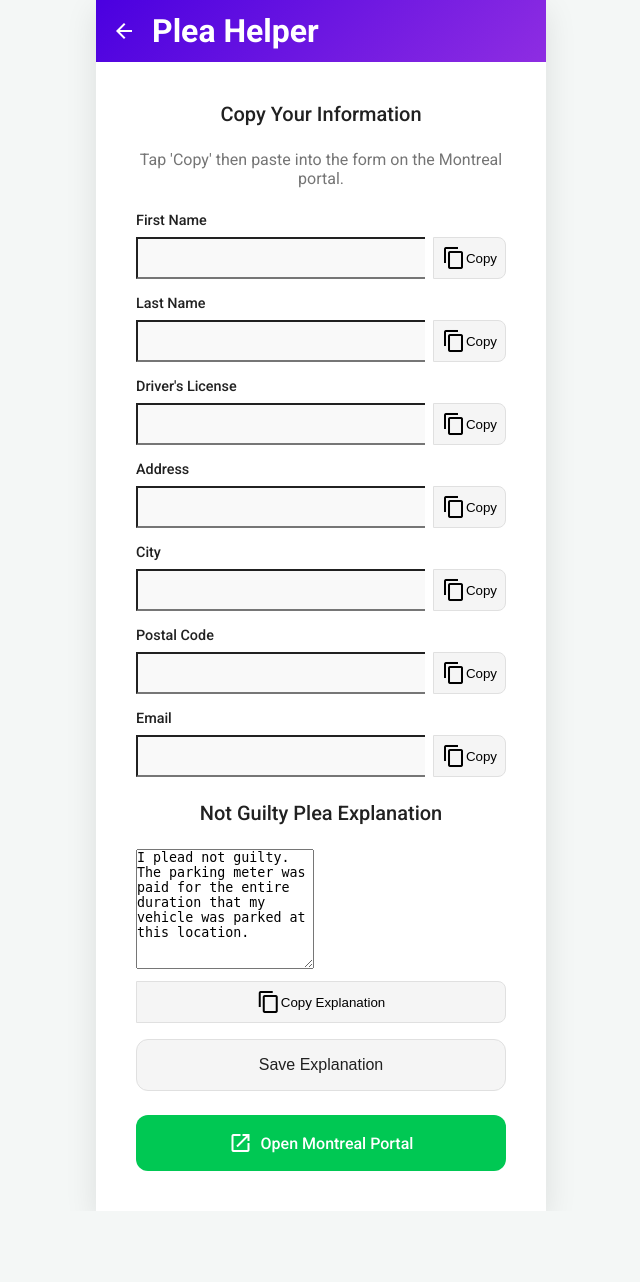
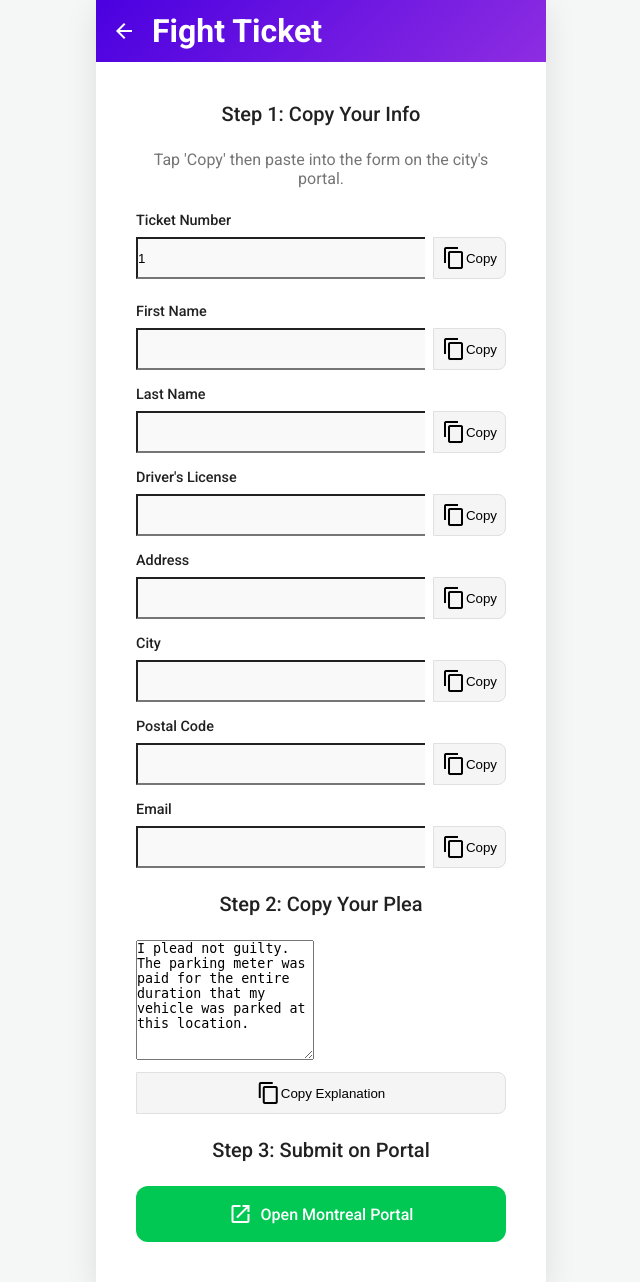
Before and after one commit to Aamm5845/parking-ticket-app-v3, a Flask app: page /plea-helper/1 in a window 1280 px wide. Shown: the whole page, without its empty margins (319-959 px from the left). Before the commit the page ends 1171 px from the top, so only its background shows below. Run offline with Flask 3, Linux system fonts and the light colour scheme; the visitor is signed in with stand-in values (Sample User, id 1).

Commit message:
Update plea_helper.html

```diff
--- a/templates/plea_helper.html
+++ b/templates/plea_helper.html
@@ -11,80 +11,85 @@
     <div class="app-container">
         <header class="app-header">
              <a href="{{ url_for('index') }}" class="back-button"><span class="material-icons">arrow_back</span></a>
-             <h1 style="margin-left: 1rem;">Plea Helper</h1>
+             <h1 style="margin-left: 1rem;">Fight Ticket</h1>
         </header>
         <main class="app-main">
             <div class="action-card">
-                <h2>Copy Your Information</h2>
-                <p class="helper-subtitle">Tap 'Copy' then paste into the form on the Montreal portal.</p>
+                <h2>Step 1: Copy Your Info</h2>
+                <p class="helper-subtitle">Tap 'Copy' then paste into the form on the city's portal.</p>
 
-                <!-- Profile Information -->
+                <div class="copy-group">
+                    <label>Ticket Number</label>
+                    <div class="copy-item">
+                        <input type="text" value="{{ ticket_number }}" readonly id="copy-ticket_number">
+                        <button class="copy-btn" data-target="copy-ticket_number"><span class="material-icons">content_copy</span> Copy</button>
+                    </div>
+                </div>
+                <div class="divider"></div>
+
                 <div class="copy-group">
                     <label>First Name</label>
                     <div class="copy-item">
-                        <input type="text" value="{{ profile.first_name }}" readonly>
-                        <button class="copy-btn"><span class="material-icons">content_copy</span> Copy</button>
+                        <input type="text" value="{{ profile.first_name }}" readonly id="copy-first_name">
+                        <button class="copy-btn" data-target="copy-first_name"><span class="material-icons">content_copy</span> Copy</button>
                     </div>
                 </div>
                 <div class="copy-group">
                     <label>Last Name</label>
                     <div class="copy-item">
-                        <input type="text" value="{{ profile.last_name }}" readonly>
-                        <button class="copy-btn"><span class="material-icons">content_copy</span> Copy</button>
+                        <input type="text" value="{{ profile.last_name }}" readonly id="copy-last_name">
+                        <button class="copy-btn" data-target="copy-last_name"><span class="material-icons">content_copy</span> Copy</button>
                     </div>
                 </div>
                 <div class="copy-group">
                     <label>Driver's License</label>
                     <div class="copy-item">
-                        <input type="text" value="{{ profile.license }}" readonly>
-                        <button class="copy-btn"><span class="material-icons">content_copy</span> Copy</button>
+                        <input type="text" value="{{ profile.license }}" readonly id="copy-license">
+                        <button class="copy-btn" data-target="copy-license"><span class="material-icons">content_copy</span> Copy</button>
                     </div>
                 </div>
                 <div class="copy-group">
                     <label>Address</label>
                     <div class="copy-item">
-                        <input type="text" value="{{ profile.address }}" readonly>
-                        <button class="copy-btn"><span class="material-icons">content_copy</span> Copy</button>
+                        <input type="text" value="{{ profile.address }}" readonly id="copy-address">
+                        <button class="copy-btn" data-target="copy-address"><span class="material-icons">content_copy</span> Copy</button>
                     </div>
                 </div>
                 <div class="copy-group">
                     <label>City</label>
                     <div class="copy-item">
-                        <input type="text" value="{{ profile.city }}" readonly>
-                        <button class="copy-btn"><span class="material-icons">content_copy</span> Copy</button>
+                        <input type="text" value="{{ profile.city }}" readonly id="copy-city">
+                        <button class="copy-btn" data-target="copy-city"><span class="material-icons">content_copy</span> Copy</button>
                     </div>
                 </div>
                 <div class="copy-group">
                     <label>Postal Code</label>
                     <div class="copy-item">
-                        <input type="text" value="{{ profile.postal_code }}" readonly>
-                        <button class="copy-btn"><span class="material-icons">content_copy</span> Copy</button>
+                        <input type="text" value="{{ profile.postal_code }}" readonly id="copy-postal_code">
+                        <button class="copy-btn" data-target="copy-postal_code"><span class="material-icons">content_copy</span> Copy</button>
                     </div>
                 </div>
                 <div class="copy-group">
                     <label>Email</label>
                     <div class="copy-item">
-                        <input type="text" value="{{ profile.email }}" readonly>
-                        <button class="copy-btn"><span class="material-icons">content_copy</span> Copy</button>
+                        <input type="text" value="{{ profile.email }}" readonly id="copy-email">
+                        <button class="copy-btn" data-target="copy-email"><span class="material-icons">content_copy</span> Copy</button>
                     </div>
                 </div>
 
                 <div class="divider"></div>
 
-                <!-- Not Guilty Plea Section -->
-                <form method="POST">
-                    <h2>Not Guilty Plea Explanation</h2>
-                    <div class="copy-group">
-                        <textarea name="plea_text" placeholder="Explain why you are pleading not guilty...">{{ plea_text or '' }}</textarea>
-                        <div class="copy-item">
-                             <button type="button" class="copy-btn textarea-copy-btn"><span class="material-icons">content_copy</span> Copy Explanation</button>
-                        </div>
+                <h2>Step 2: Copy Your Plea</h2>
+                <div class="copy-group">
+                    <textarea readonly id="copy-plea_text">{{ plea_text }}</textarea>
+                    <div class="copy-item">
+                         <button type="button" class="copy-btn textarea-copy-btn" data-target="copy-plea_text"><span class="material-icons">content_copy</span> Copy Explanation</button>
                     </div>
-                    <button type="submit" class="btn btn-secondary">Save Explanation</button>
-                </form>
+                </div>
 
                 <div class="divider"></div>
 
+                <h2>Step 3: Submit on Portal</h2>
                 <a href="{{ montreal_url }}" target="_blank" class="btn btn-success">
                     <span class="material-icons">open_in_new</span> Open Montreal Portal
                 </a>
@@ -97,17 +102,14 @@
         document.querySelectorAll('.copy-btn').forEach(button => {
             button.addEventListener('click', (e) => {
                 e.preventDefault();
-                let input;
-                // Check if it's the button for the textarea
-                if (button.classList.contains('textarea-copy-btn')) {
-                    input = button.closest('.copy-group').querySelector('textarea');
-                } else {
-                    input = button.previousElementSibling;
-                }
+                const targetId = button.dataset.target;
+                const input = document.getElementById(targetId);
 
                 input.select();
+                // For mobile
+                input.setSelectionRange(0, 99999);
+
                 try {
-                    // Use the modern clipboard API
                     navigator.clipboard.writeText(input.value);
                     const originalText = button.innerHTML;
                     button.innerHTML = '<span class="material-icons">done</span> Copied!';
@@ -116,17 +118,6 @@
                     }, 2000);
                 } catch (err) {
                     console.error('Failed to copy text: ', err);
-                    // Fallback for older browsers
-                    try {
-                        document.execCommand('copy');
-                        const originalText = button.innerHTML;
-                        button.innerHTML = '<span class="material-icons">done</span> Copied!';
-                        setTimeout(() => {
-                            button.innerHTML = originalText;
-                        }, 2000);
-                    } catch (err) {
-                        alert('Failed to copy text.');
-                    }
                 }
             });
         });
```
